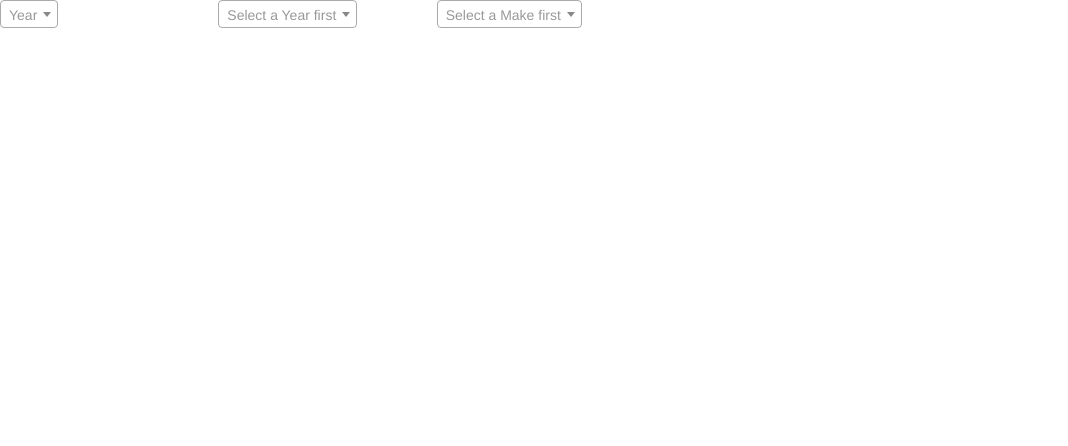
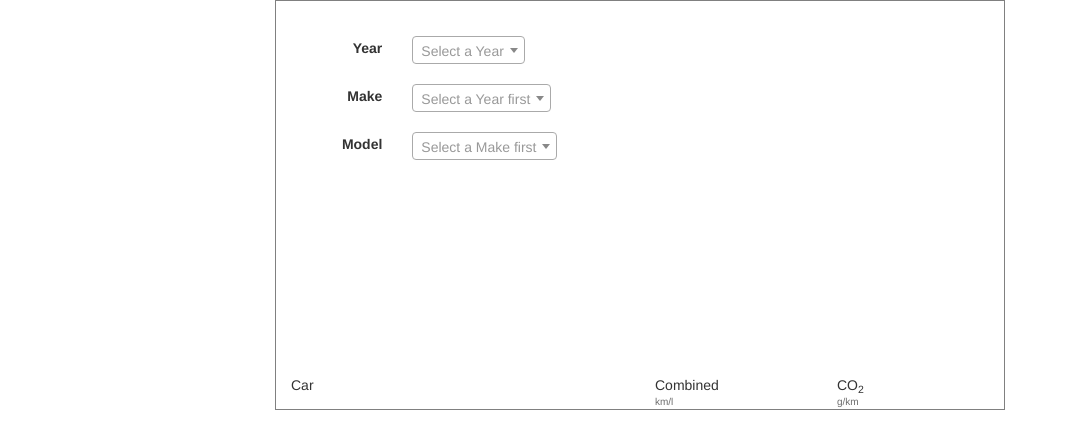
Before and after one commit to amercader/fuel, a website: page index.html in a window 1280 px wide. Shown: the whole page, without its empty margins (0-1068 px from the left). Drawn offline with nearby package versions, Linux system fonts and the light colour scheme.

Commit message:
Improve components structure

```diff
--- a/css/app.css
+++ b/css/app.css
@@ -1,8 +1,32 @@
+@media (min-width: 768px) {
+  .container {
+    max-width: 730px;
+  }
+}
+.container {
+border: 1px solid gray;
+}
+
+.selects {
+  margin-top: 30px;
+}
+
 .selects .select {
   width: 180px;
 }
 
-.results {
+.selects .select-row {
+}
+
+.selects .select-container {
+  padding-top: 5px;
+}
+
+.results .helper {
+  display: none;
+}
+
+.results .listing {
   max-width: 600px;
   height: 200px;
   overflow: auto;
@@ -12,5 +36,9 @@
   border-top: 1px solid gray;
   padding: 10px 0;
   cursor: pointer;
+}
 
+.compare .units {
+  font-size: x-small;
+  color: #6D6D6D;
 }
--- a/index.html
+++ b/index.html
@@ -11,15 +11,66 @@
   </head>
 
   <body>
-    <div class="search"></div>
-    <div class="compare"></div>
+
+    <div class="container">
+
+      <div class="search">
+
+        <div class="selects form-horizontal"></div>
+
+        <div class="results">
+          <p class="helper">Select the closest option to the car you are looking for: </p>
+          <p class="current"></p>
+          <div class="listing"></div>
+        </div>
+
+      </div>
+
+      <div class="compare">
+
+        <div class="header row">
+
+          <div class="car col-xs-6">Car</div>
+
+          <div class="combined col-xs-3">Combined
+            <div class="units">km/l</div>
+          </div>
+
+
+          <div class="co2 col-xs-3">CO<sub>2</sub>
+            <div class="units">g/km</div>
+          </div>
+        </div>
+
+        <div class="items">
+
+        </div>
+      </div>
+
+    </div>
+
+    <script type="text/template" id="select-template">
+      <label for={{value}} class="col-xs-2 col-lg-2 control-label">{{label}}</label>
+      <div class="col-xs-6 col-lg-2 select-container">
+        <div id="{{value}}" class="select {{value}}"</div>
+      </div>
+    </script>
 
     <script type="text/template" id="results-item-template">
       <div class="result"><span>{{description}}</span> - <span>({{engine_capacity}} cc)</span></div>
     </script>
 
     <script type="text/template" id="compare-item-template">
-      <div><span>{{year}} {{manufacturer}} {{model}} {{description}} ({{engine_capacity}} cc, {{transmission_type}}), CO<sub>2</sub>: {{co2}}, Combined: {{combined_metric}}</div>
+      <div class="row">
+        <div class="car col-xs-6">
+          {{year}} {{manufacturer}} {{model}} {{description}} ({{engine_capacity}} cc, {{transmission_type}})
+        </div>
+        <div class="combined col-xs-3">
+          {{combined_metric}}
+        </div>
+        <div class="co2 col-xs-3">
+         {{co2}}
+        </div>
     </script>
 
     <script src="bower_components/jquery/jquery.min.js"></script>
--- a/js/app.js
+++ b/js/app.js
@@ -7,9 +7,9 @@ var App = {
 $(document).ready(function() {
 
   App.searchView = new App.SearchView();
-  $('.search').html(App.searchView.render().el);
+  App.searchView.render();
 
   App.compareView = new App.CompareView();
-  $('.compare').append(App.compareView.render().el);
+  App.compareView.render();
 
 });
--- a/js/views.js
+++ b/js/views.js
@@ -1,12 +1,19 @@
-App.YearsSelectView = Backbone.View.extend({
+App.SelectView = Backbone.View.extend({
 
-  className: 'col-md-2',
+  className: 'select-row form-group',
+
+  selectTemplate: Handlebars.compile($('#select-template').html())
+
+});
+
+App.YearsSelectView = App.SelectView.extend({
 
   initialize: function() {
     var start = 2000;
     var end = 2013;
 
-    this.template = '<div class="select year"></div>',
+    this.template = this.selectTemplate({value: 'year', label: 'Year'});
+
     this.collection = new Backbone.Collection(
       _.map(_.range(start, end + 1), function(year) {
         return {id: year, text: year.toString()};
@@ -23,7 +30,7 @@ App.YearsSelectView = Backbone.View.extend({
   render: function() {
     this.$el.html(this.template)
       .find('.select').select2({
-        placeholder: 'Year',
+        placeholder: 'Select a Year',
         data: this.collection.toJSON()
       });
     return this;
@@ -32,15 +39,13 @@ App.YearsSelectView = Backbone.View.extend({
 });
 
 
-App.MakesSelectView = Backbone.View.extend({
-
-  className: 'col-md-2',
+App.MakesSelectView = App.SelectView.extend({
 
   initialize: function() {
 
     var _this = this;
 
-    this.template = '<div class="select make"></div>',
+    this.template = this.selectTemplate({value: 'make', label: 'Make'});
     this.collection = new App.MakesCollection([]);
 
     this.collection.on('reset', function() {
@@ -74,9 +79,7 @@ App.MakesSelectView = Backbone.View.extend({
 });
 
 
-App.ModelsSelectView = Backbone.View.extend({
-
-  className: 'col-md-2',
+App.ModelsSelectView = App.SelectView.extend({
 
   year: false,
 
@@ -86,7 +89,7 @@ App.ModelsSelectView = Backbone.View.extend({
 
     var _this = this;
 
-    this.template = '<div class="select model"></div>',
+    this.template = this.selectTemplate({value: 'model', label: 'Model'});
     this.collection = new App.ModelsCollection([]);
 
     this.collection.on('reset', function() {
@@ -130,11 +133,15 @@ App.ModelsSelectView = Backbone.View.extend({
 
 App.SearchResultsView = Backbone.View.extend({
 
+  el: '.results',
+
   limit: 1000,
 
   year: false,
 
   make: false,
+
+  model: false,
 
   initialize: function() {
 
@@ -160,6 +167,7 @@ App.SearchResultsView = Backbone.View.extend({
     });
 
     App.pubSub.on('model:change', function(model) {
+      _this.model = model.id;
       _this.collection.urlParams = {
         year: _this.year,
         make: _this.make,
@@ -180,14 +188,22 @@ App.SearchResultsView = Backbone.View.extend({
   render: function() {
     var _this = this;
 
-    this.$el.empty();
+    if (this.collection.length) {
+      this.$el.find('.helper').show();
+      this.$el.find('.current').html(this.year + ' ' + this.make + ' ' + this.model);
+    } else {
+      this.$el.find('.helper').hide();
+      this.$el.find('.current').empty();
+    }
+
+    var listing = this.$el.find('.listing').empty();
 
     this.collection.each(function(car) {
       var item = $(_this.itemTemplate(car.toJSON()))
                  .on('click', function() {
                    App.pubSub.trigger('result:select', car);
                   });
-      _this.$el.append(item);
+      listing.append(item);
     });
     return this;
   }
@@ -196,6 +212,8 @@ App.SearchResultsView = Backbone.View.extend({
 
 
 App.SearchView = Backbone.View.extend({
+
+  el: '.search',
 
   initialize: function() {
 
@@ -210,24 +228,21 @@ App.SearchView = Backbone.View.extend({
 
   render: function() {
 
-    this.$el.empty();
-
-    var selects = $('<div></div>').attr('class', 'row selects');
-    var results = $('<div></div>').attr('class', 'results');
+    var selects = this.$el.find('.selects').empty();
+    var listing = this.$el.find('.listing').empty();
 
     _.each(this.selectViews, function(view) {
       selects.append(view.render().el);
     });
 
-    results.append(this.searchResultsView.render().el);
-
-    this.$el.append(selects).append(results);
     return this;
   }
 });
 
 
 App.CompareView = Backbone.View.extend({
+
+  el: '.compare',
 
   initialize: function() {
 
```
